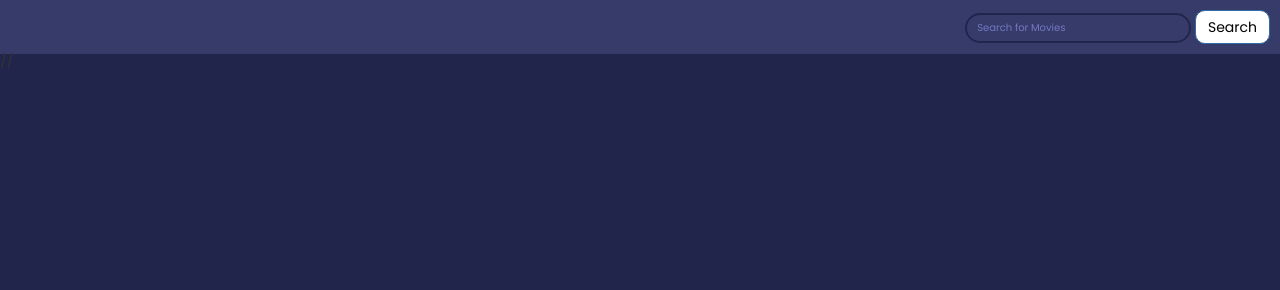
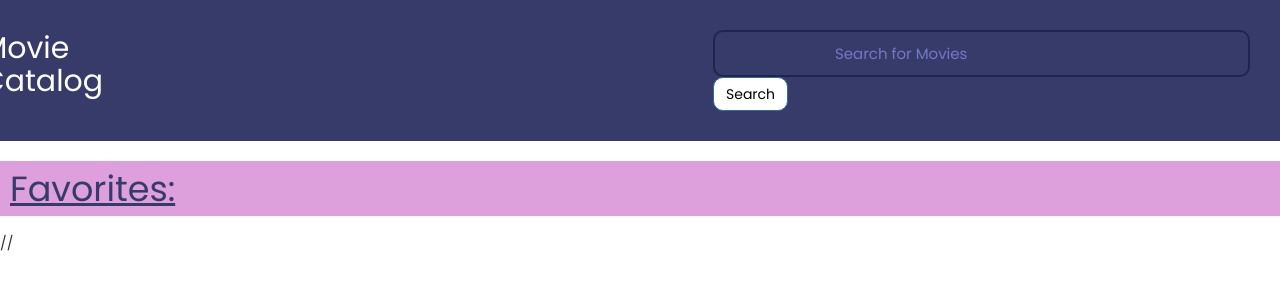
Before and after one commit to daliyaebenny/Movie-Search, a plain HTML site: page index.html in a window 1280 px wide. Drawn offline with nearby package versions, Linux system fonts and the light colour scheme; no server answers.

Commit message:
updated HTML,CSS and JS by sara

```diff
--- a/assets/css/style.css
+++ b/assets/css/style.css
@@ -7,7 +7,7 @@
 
 body {
     overflow-x: hidden !important;
-    background-color: #22254b;
+    background-color: white;
     font-family: "Poppins", sans-serif;
     margin: 0;
 }
@@ -16,8 +16,9 @@ header {
     background-color: #373b69;
     display: flex;
     justify-content: flex-end;
-    padding: 1rem;
+    padding: 3rem;
 }
+
 main {
     display: flex;
     flex-wrap: wrap;
@@ -28,11 +29,11 @@ main {
 .search {
     background-color: transparent;
     border: 2px solid #22254b;
-    border-radius: 50px;
+    border-radius: 10px;
     color: #fff;
     font-family: inherit;
-    font-size: 1rem;
-    padding: 0.5rem 1rem;
+    font-size: 15px;
+    padding: 1rem 12rem;
 }
 
 .search::placeholder {
@@ -40,8 +41,9 @@ main {
 }
 
 .search:focus {
-    background-color: #22254b;
+    background-color: white;
     outline: none;
+    color: black;
 }
 
 
@@ -111,16 +113,22 @@ main {
     transform: translateY(0);
 }
 #laterWatch{
-
-    position:sticky;
     top:100px;
-    background-color:beige;
-    color :black;
+    background-color:plum;
+    color : #373b69;
     z-index: 1;
     text-decoration: none;
+   margin-top: 20px;
+    margin-bottom: 20px;
+    font-size: 20px;
+
 }
 #clear{
-    padding :2%;
+    padding : 0.5rem 2rem;
+    margin: 10px;
+    background-color:#373b69;
+    border-radius: 20px;
+
 }
 #form {
     display: block;
@@ -148,3 +156,28 @@ main {
     background-color: white;
     color: black;
 }
+
+#favorites {
+    font-size: 35px;
+  padding: 10px;
+
+
+}
+#title {
+    font-size: 30px;
+    color: white;
+    font-style: serif;
+    margin-right: 50%;
+    margin-bottom: 2px;
+    margin-top:2px ;
+}
+#movieList {
+    margin-left: 20px;
+    list-style-type:decimal;
+
+}
+.btn-primary {
+    background-color:#373b69 ;
+    color: white;
+    border-radius: 20px;
+}
--- a/assets/js/script.js
+++ b/assets/js/script.js
@@ -110,7 +110,7 @@ function retrieveSaveForLater() {
 
             var createLi = document.createElement("li");
             createLi.textContent = allMovies[i].movieTitle + " " + allMovies[i].movieAverage;
-            createLi.style.listStyle = "none";
+            //createLi.style.listStyle = "none";
             movieListLaterEL.appendChild(createLi);
         }
         clear.style.display = "block";
--- a/index.html
+++ b/index.html
@@ -14,7 +14,8 @@
 
 <body>
     <header>
-        <form id="form">
+        <h1 id=title>Movie Catalog</h1>
+         <form id="form">
 
             <input type="text" id="search" placeholder="Search for Movies" class="search" />
             <button class="btn btn-primary mb-2" id="get_movie">Search</button>
@@ -22,6 +23,7 @@
         </form>
     </header>
     <aside id="laterWatch">
+        <div id=favorites><u>Favorites:</u></div>
         <div id="movieList"></div>
         <button class="btn btn-primary mb-2" id="clear" style="display:none;">Clear</button>
     </aside>
```
